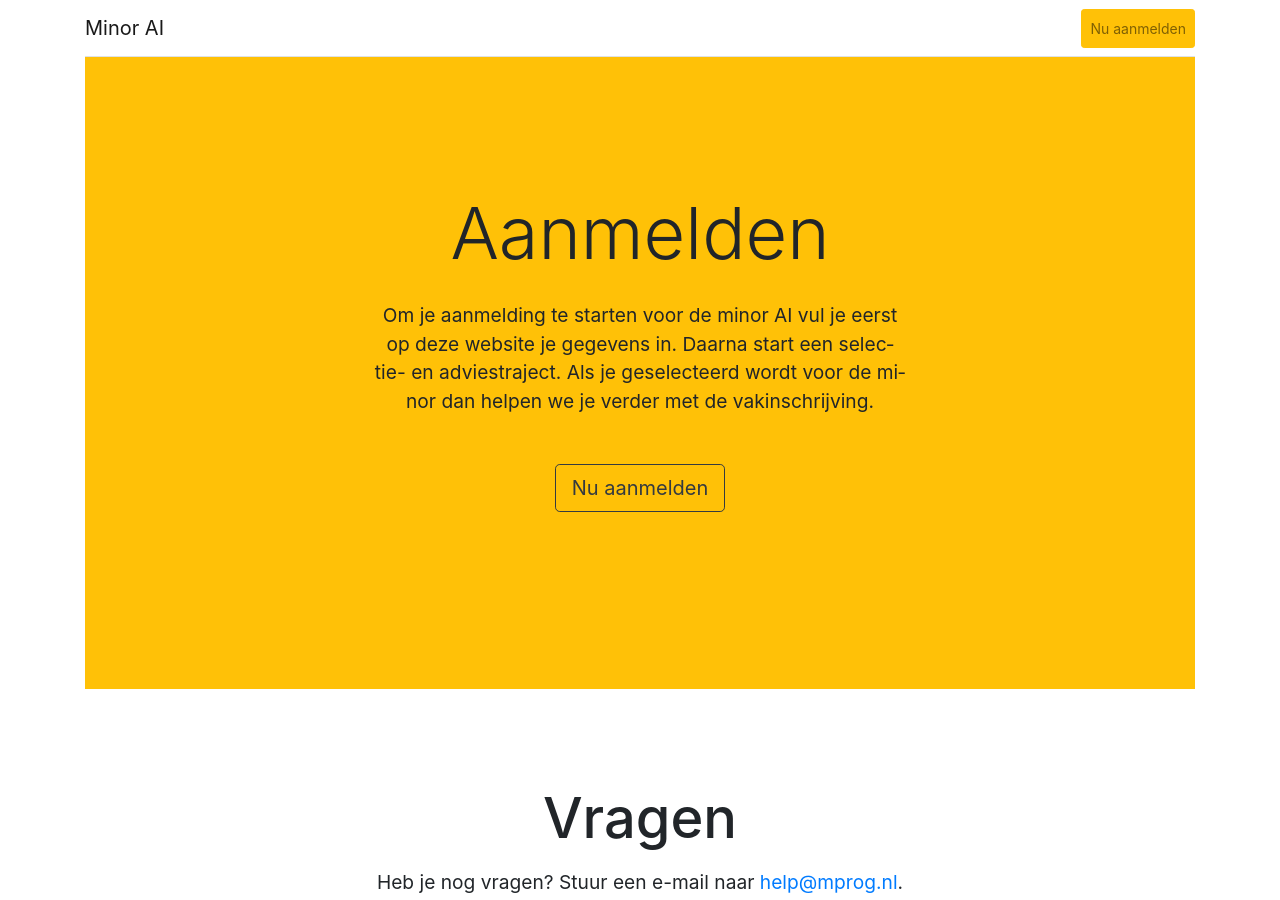
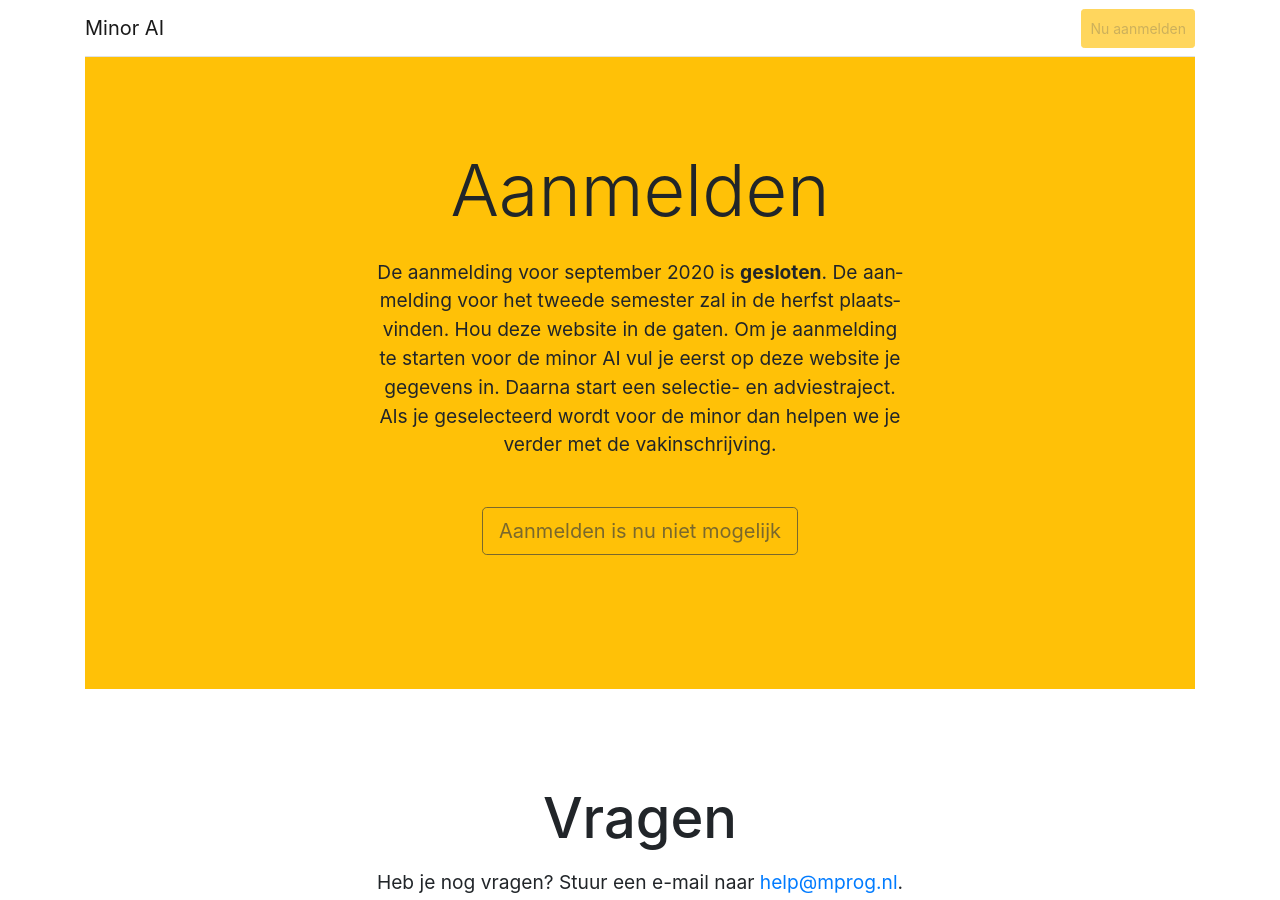
Before and after one commit to tdoolan/info, a Jekyll site: the page built from minoren/minai/index.html, in a window 1280 px wide and 900 px high, scrolled down 5955 px. Built offline with Jekyll 4.4.1, drawn with Linux system fonts in a browser that asks for light colours.

Commit message:
remove enrol link

```diff
--- a/_layouts/minai.html
+++ b/_layouts/minai.html
@@ -12,7 +12,7 @@ layout: page
         </ul>
         <ul class="navbar-nav">
             <li class="nav-item float-right">
-                <a class="nav-link btn btn-warning btn-sm" href="https://register.mprog.nl/">Nu aanmelden</a>
+                <a class="nav-link btn btn-warning btn-sm disabled" href="https://register.mprog.nl/">Nu aanmelden</a>
             </li>
         </ul>
     </div>
--- a/minoren/minai/index.html
+++ b/minoren/minai/index.html
@@ -189,12 +189,16 @@ title: Minor AI
     <div class="px-4">
         <h1 class="display-3 text-center mb-4">Aanmelden</h1>
         <p class="w-50 mx-auto mb-5" style="font-size:1.2rem;">
-            Om je aanmelding te starten voor de minor AI vul je eerst op deze website je gegevens in. Daarna
+            De aanmelding voor september 2020 is <strong>gesloten</strong>. De aanmelding voor
+            het tweede
+            semester zal in de herfst plaatsvinden. Hou deze website in de gaten.
+            Om je aanmelding te starten voor de minor AI vul je eerst op deze website je
+            gegevens in. Daarna
             start een selectie- en adviestraject. Als je geselecteerd wordt voor de minor dan
             helpen we je verder met de vakinschrijving.
         </p>
         <p class="mb-0">
-            <a class="btn btn-outline-dark btn-lg" href="https://register.mprog.nl/">Nu aanmelden</a>
+            <a class="btn btn-outline-dark btn-lg disabled" href="https://register.mprog.nl/">Aanmelden is nu niet mogelijk</a>
         </p>
     </div>
 </div>
```
